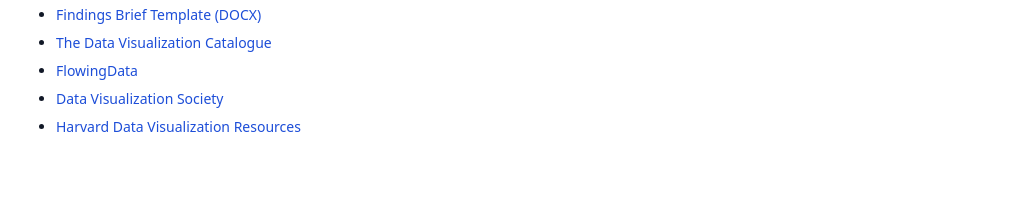
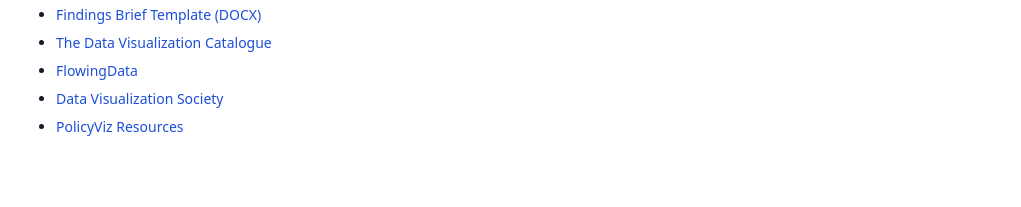
Before and after one commit to rosssheehy/focusiq.github.io, a plain HTML site: page index.html in a window 1280 px wide. Shown: the part 2069-2276 px from the top of the page, without its empty margins (120-1141 px from the left). Drawn offline with nearby package versions, Linux system fonts and the light colour scheme.

Commit message:
Update index.html

```diff
--- a/index.html
+++ b/index.html
@@ -188,7 +188,7 @@
       <li><a href="https://datavizcatalogue.com/" target="_blank" rel="noreferrer" class="text-blue-700 hover:underline">The Data Visualization Catalogue</a></li>
       <li><a href="https://flowingdata.com/" target="_blank" rel="noreferrer" class="text-blue-700 hover:underline">FlowingData</a></li>
       <li><a href="https://www.datavisualizationsociety.org/" target="_blank" rel="noreferrer" class="text-blue-700 hover:underline">Data Visualization Society</a></li>
-      <li><a href="https://projects.iq.harvard.edu/dataviz" target="_blank" rel="noreferrer" class="text-blue-700 hover:underline">Harvard Data Visualization Resources</a></li>
+      <li><a href="https://policyviz.com/resources/" target="_blank" rel="noreferrer" class="text-blue-700 hover:underline">PolicyViz Resources</a></li>
     </ul>
   </section>
 
```
